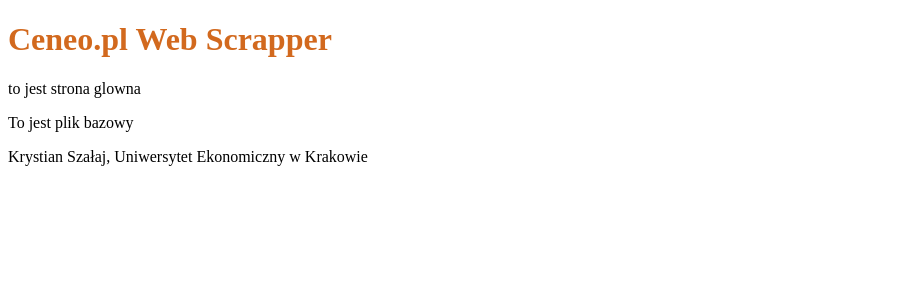
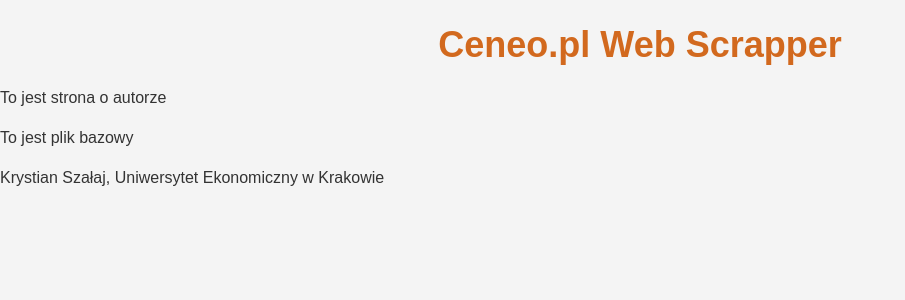
Before and after one commit to KrystianSzalaj/CeneoWebScraperKSZ, a Flask app: page /author in a window 1280 px wide. Shown: the top 300 px of the page, without its empty margins (0-905 px from the left). Run offline with Flask 3, Linux system fonts and the light colour scheme.

Commit message:
css 24.05.13

```diff
--- a/app/static/style.css
+++ b/app/static/style.css
@@ -1,3 +1,37 @@
-h1{
+body {
+    font-family: Arial, sans-serif;
+    background-color: #f4f4f4;
+    color: #333;
+    margin: 0;
+    padding: 0;
+}
+
+.container {
+    width: 80%;
+    max-width: 1200px;
+    margin: 0 auto;
+    padding: 20px;
+    box-sizing: border-box;
+}
+
+h1 {
+    font-size: 36px;
     color: chocolate;
+    text-align: center;
+    margin-bottom: 20px;
 }
+
+p {
+    font-size: 16px;
+    line-height: 1.5;
+    margin-bottom: 15px;
+}
+
+a {
+    color: #007bff;
+    text-decoration: none;
+}
+
+a:hover {
+    text-decoration: underline;
+}
--- a/app/templates/author.html.jinja
+++ b/app/templates/author.html.jinja
@@ -1,4 +1,4 @@
 {% extends "base.html.jinja" %}
 {% block content %}
-    <p>to jest strona glowna</p>
+    <p>To jest strona o autorze</p>
 {% endblock content %}
```
